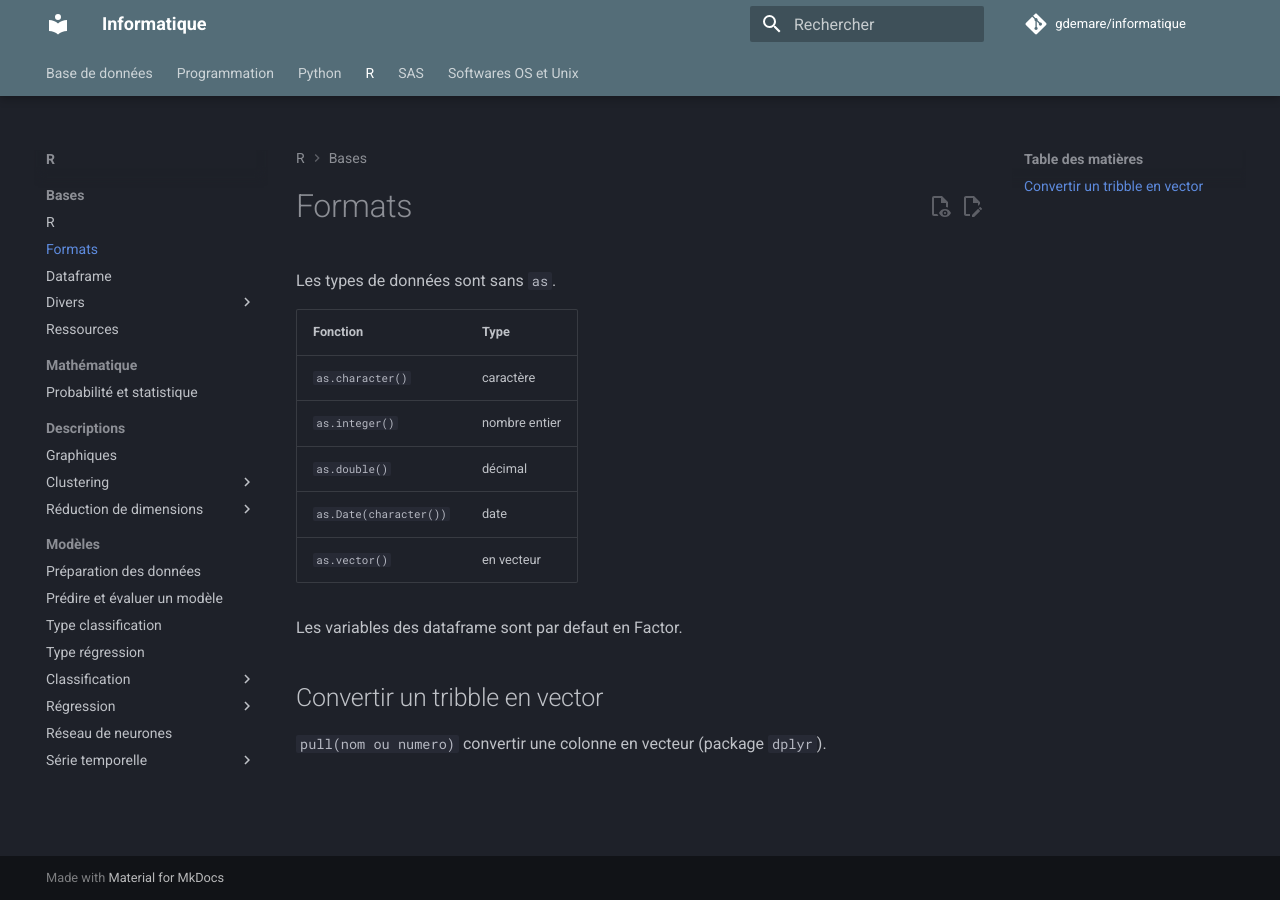
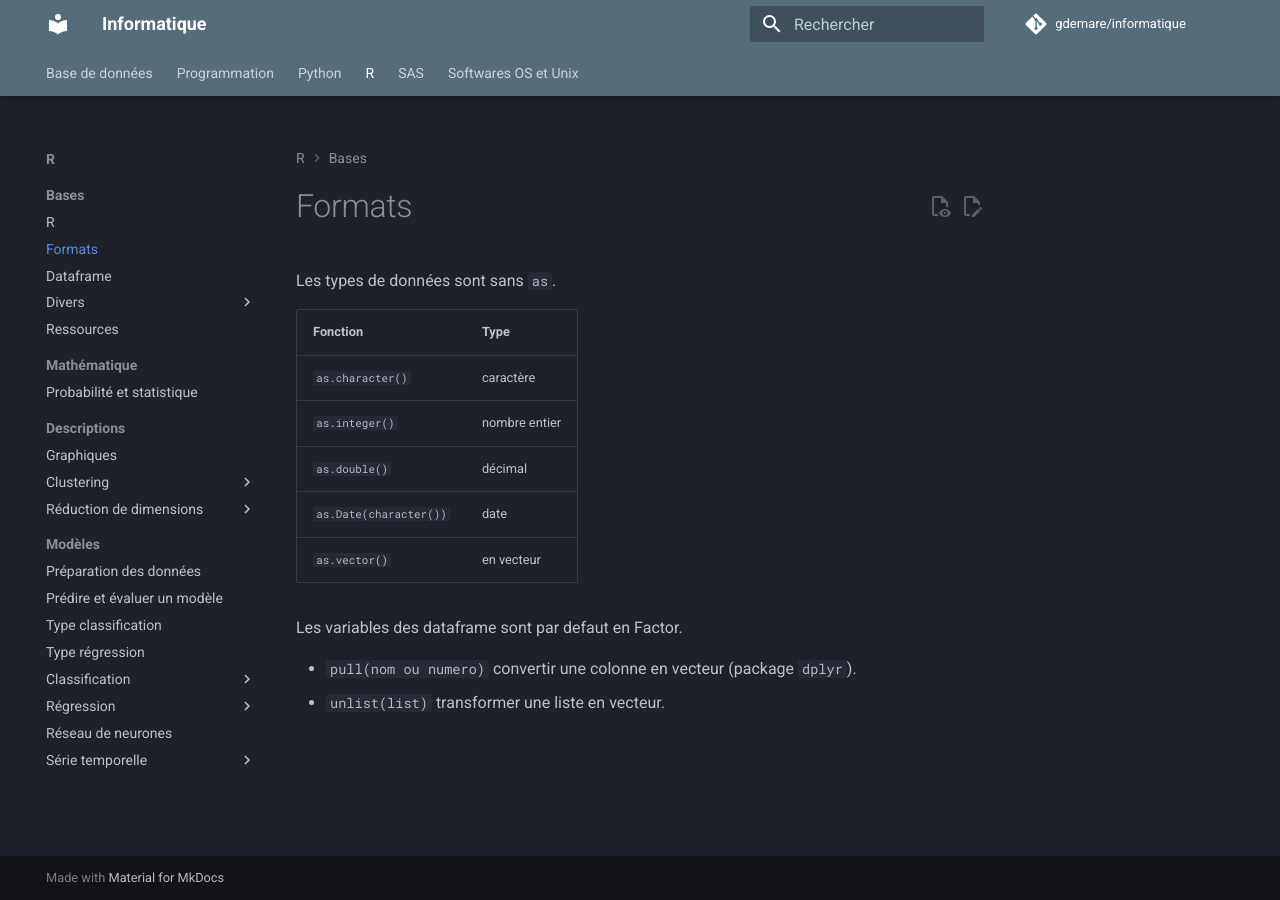
Before and after one commit to gdemare/Informatique, an MkDocs documentation site: the page built from docs/r/formater-donnees_r.md, in a window 1280 px wide. Built offline with MkDocs 1.6.1 and Material for MkDocs 9.7.7, drawn with Linux system fonts in a browser that asks for light colours; comment, search, counter and statistics services are not loaded.

Commit message:
Update formater-donnees_r.md

```diff
--- a/docs/r/formater-donnees_r.md
+++ b/docs/r/formater-donnees_r.md
@@ -10,6 +10,5 @@ Fonction               | Type
 
 Les variables des dataframe sont par defaut en Factor.
 
-## Convertir un tribble en vector
-
-`pull(nom ou numero)` convertir une colonne en vecteur (package `dplyr`).
+* `pull(nom ou numero)` convertir une colonne en vecteur (package `dplyr`).
+* `unlist(list)` transformer une liste en vecteur.
```
